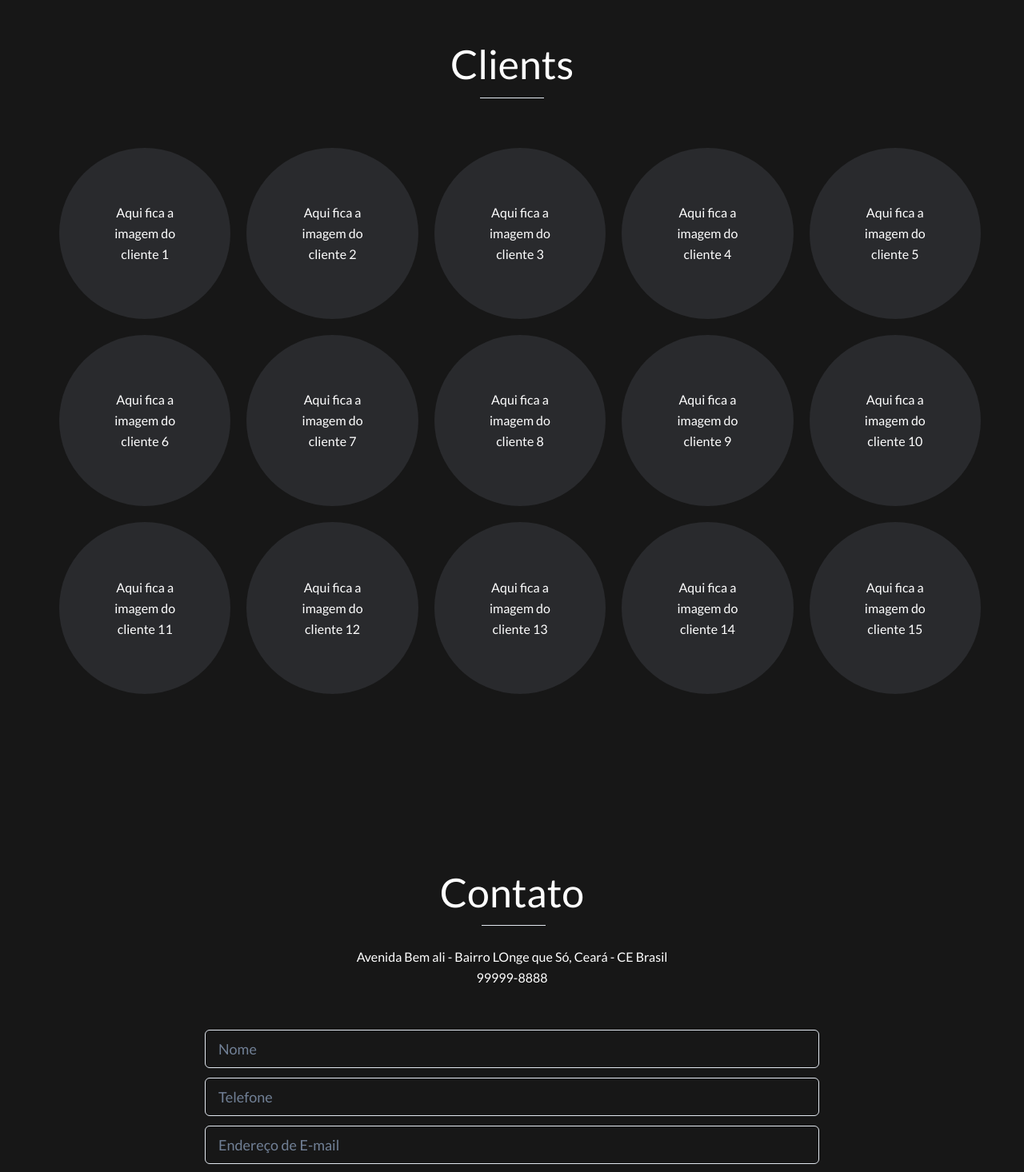
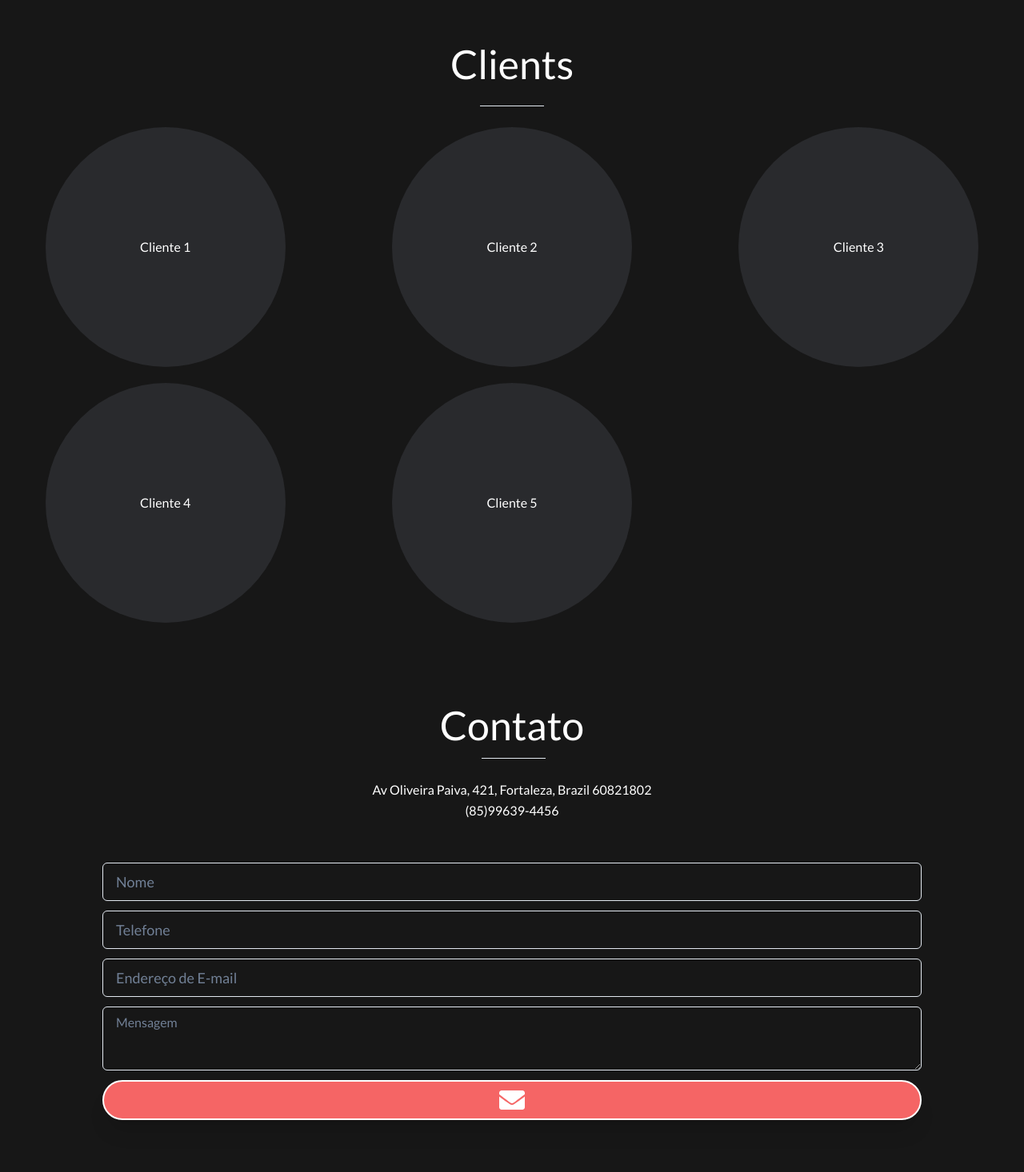
Before and after one commit to GiovanniAsantos/produtora-mov, a React (Vite) app: page / in a window 1280 px wide. Shown: the part 2520-3986 px from the top of the page at 80% size. Built offline with nearby package versions, Linux system fonts and the light colour scheme.

Commit message:
segue novo button email e animações para section clientes e portfolio completas

```diff
--- /dev/null
+++ b/src/components/EmailButton/index.tsx
@@ -0,0 +1,46 @@
+import React from "react";
+import { Button, ButtonProps, Icon } from "@chakra-ui/react";
+import { FaEnvelope } from "react-icons/fa";
+
+interface EmailButtonProps extends ButtonProps {
+  emailAddress?: string;
+  subject?: string;
+  body?: string;
+}
+
+const EmailButton: React.FC<EmailButtonProps> = ({
+  emailAddress = "Hansley@movprodutora.com.br",
+  subject = "",
+  body = "",
+  ...props
+}) => {
+  const handleClick = () => {
+    const url = `https://mail.google.com/mail/?view=cm&fs=1&to=${emailAddress}&su=${encodeURIComponent(subject)}&body=${encodeURIComponent(body)}`;
+    window.open(url, "_blank");
+  };
+
+  return (
+    <Button
+      boxShadow={"xl"}
+      rounded={"full"}
+      textTransform={"none"}
+      onClick={handleClick}
+      colorScheme="red"
+      bg="red.400"
+      _hover={{bg:"red.500"}}
+      color="white"
+      display="flex"
+      alignItems="center"
+      justifyContent="center"
+      width="100%"
+      height="50px"
+      borderColor={"white"}
+      border={"2px solid white"}
+      {...props}
+    >
+      <Icon as={FaEnvelope} boxSize="2em" />
+    </Button>
+  );
+};
+
+export default EmailButton;
--- a/src/components/layouts/HomeLayout/Clients/Clients.tsx
+++ b/src/components/layouts/HomeLayout/Clients/Clients.tsx
@@ -1,58 +1,90 @@
-import { Box, Button, Text, useBreakpointValue } from "@chakra-ui/react";
-import React, { useState } from "react";
+import { Box, Text, SimpleGrid } from "@chakra-ui/react";
+import React, { useEffect, useRef, useState } from "react";
 import MovLayout from "../../../../components/layouts/MovLayout";
 import "./style.css";
 
-type ClientsProps = {};
+export const Clients: React.FC = () => {
+  const [animationTriggered, setAnimationTriggered] = useState(false);
+  const clientsRef = useRef<HTMLDivElement>(null);
 
-export const Clients: React.FC<ClientsProps> = () => {
-  const [visibleCards, setVisibleCards] = useState(3); // Start by showing 3 cards
-  const totalCards = 15; // Total number of cards
+  const clientNames = ["Cliente 1", "Cliente 2", "Cliente 3", "Cliente 4", "Cliente 5"];
 
-  // Function to load more cards
-  const loadMoreCards = () => {
-    setVisibleCards((prev) => Math.min(prev + 3, totalCards)); // Increase by 3, but don't exceed total
-  };
+  useEffect(() => {
+    const handleScroll = () => {
+      const section = clientsRef.current;
+      if (section) {
+        const { top, bottom } = section.getBoundingClientRect();
+        const windowHeight = window.innerHeight;
 
-  // Determine if we should show all cards based on screen size
-  const showAllCards =
-    useBreakpointValue({ base: false, md: true, lg: true }) || false;
+        // 30% of the section must be visible
+        if (top < windowHeight * 0.7 && bottom > windowHeight * 0.3 && !animationTriggered) {
+          setAnimationTriggered(true);
+        }
+      }
+    };
+
+    window.addEventListener("scroll", handleScroll);
+    return () => {
+      window.removeEventListener("scroll", handleScroll);
+    };
+  }, [animationTriggered]);
 
   return (
     <MovLayout maxWidthContainer="100vw">
-      <Box className="clients-container">
-        <Box className="clients-title">
-          <h1>Clients</h1>
-          <hr />
+      <Box
+        ref={clientsRef}
+        marginTop="25vh"
+        display="flex"
+        flexDirection="column"
+        alignItems="center"
+        textAlign="center"
+        width="100%"
+        backgroundColor="#171717"
+        color="white"
+        paddingTop="0px"
+      >
+        <Box textAlign="center">
+          <h1 style={{ fontSize: "50px" }}>Clients</h1>
+          <hr style={{ color: "white", width: "80px", margin: "10px auto" }} />
         </Box>
-        <br />
-        <br />
-        <Box className="clients-grid">
-          {/* Show all cards if screen is large enough, otherwise show visible cards */}
-          {[
-            ...Array(
-              showAllCards ? totalCards : Math.min(visibleCards, totalCards)
-            ),
-          ].map((_, index) => (
-            <Box key={index} className="clients-card">
-              <Text className="clients-card-text">
-                Aqui fica a imagem do cliente {index + 1}
-              </Text>
-            </Box>
-          ))}
+        <Box width="100%" mt="4">
+          <SimpleGrid columns={[1, 1, 2, 3]} spacing={5}>
+            {clientNames.map((client, index) => (
+              <Box
+                key={index}
+                position="relative"
+                bg="#292a2d"
+                width={["250px", "250px", "300px", "300px"]} // Largura responsiva
+                height={["250px", "250px", "300px", "300px"]} // Altura responsiva
+                mx="auto"
+                borderRadius="50%" // Borda arredondada
+                overflow="hidden"
+                transition={`transform 1.5s ease, opacity 0.3s ease`}
+                transform={animationTriggered ? `translateX(0)` : `translateX(100%)`}
+                opacity={animationTriggered ? 1 : 0}
+                animation={
+                  animationTriggered
+                    ? index < 3
+                      ? "fadeInFromLeft 1.5s forwards"
+                      : "fadeInFromRight 1.5s forwards"
+                    : "none"
+                }
+                cursor="pointer"
+              >
+                <Text
+                  position="absolute"
+                  top="50%"
+                  left="50%"
+                  transform="translate(-50%, -50%)"
+                  color="white"
+                  textAlign="center"
+                >
+                  {client}
+                </Text>
+              </Box>
+            ))}
+          </SimpleGrid>
         </Box>
-        {/* Only show the button if there are more cards to load and the screen size is small */}
-        {!showAllCards && visibleCards < totalCards && (
-          <Button
-            onClick={loadMoreCards}
-            backgroundColor="#4497B3" // Set the button color
-            color="white" // Ensure text color is white
-            marginTop="20px"
-            _hover={{ backgroundColor: "#357f94" }} // Optional: Add a hover effect
-          >
-            Load More
-          </Button>
-        )}
       </Box>
     </MovLayout>
   );
--- a/src/components/layouts/HomeLayout/Clients/style.css
+++ b/src/components/layouts/HomeLayout/Clients/style.css
@@ -1,9 +1,8 @@
-/* Clients.css */
 .clients-container {
-    margin-top: 25vh;
+  margin-top: 10vh;
   display: flex;
   flex-direction: column;
-    justify-content: space-between;
+  justify-content: center;
   align-items: center;
   text-align: center;
   width: 100%;
@@ -29,47 +28,42 @@
 }
 
 .clients-grid {
-    margin-left: 20px;
   margin-top: 10px;
   width: 90%;
   display: grid;
-    grid-template-columns: repeat(5, 1fr); /* 5 columns */
-    grid-template-rows: repeat(3, 1fr); /* 3 rows */
-    gap: 20px; /* Space between cards */
-  }
-
-  .clients-button {
-    margin-top: 20px; /* Add some space above the button */
+  grid-template-columns: repeat(3, 1fr);
+  justify-items: center;
+  gap: 20px;
 }
 
 .clients-card {
   background-color: #292a2d;
-    width: 100%; /* Fill available width */
-    height: 0; /* Use padding for height */
-    padding-bottom: 100%; /* Maintain a square aspect ratio */
-    position: relative; /* For absolute positioning of content */
-    border-radius: 50%; /* Make the card circular */
-    overflow: hidden; /* Prevent overflow */
+  width: 90%; /* Ajuste para garantir que não ultrapasse a tela */
+  height: 200px; /* Ajuste a altura conforme necessário */
+  position: relative;
+  border-radius: 8px;
+  overflow: hidden;
+  transition: transform 1.5s ease, opacity 0.3s ease;
 }
 
-  .clients-card-text {
-    color: white;
-    text-align: center;
-    position: absolute; /* Center text */
-    top: 50%;
-    left: 50%;
-    transform: translate(-50%, -50%); /* Centering */
+@keyframes fadeInFromLeft {
+  0% {
+    transform: translateX(-100%);
+    opacity: 0;
   }
-
-  /* Media Queries */
-  @media (max-width: 768px) {
-    .clients-grid {
-      grid-template-columns: repeat(2, 1fr); /* 2 columns on smaller screens */
+  100% {
+    transform: translateX(0);
+    opacity: 1;
   }
 }
 
-  @media (max-width: 480px) {
-    .clients-grid {
-      grid-template-columns: 1fr; /* 1 column on very small screens */
+@keyframes fadeInFromRight {
+  0% {
+    transform: translateX(100%);
+    opacity: 0;
+  }
+  100% {
+    transform: translateX(0);
+    opacity: 1;
   }
 }
--- a/src/components/layouts/HomeLayout/Contact/Contact.tsx
+++ b/src/components/layouts/HomeLayout/Contact/Contact.tsx
@@ -1,15 +1,28 @@
-import { Box, Button, Input, Stack, Textarea } from '@chakra-ui/react'
-import React from 'react'
-import MovLayout from '../../../../components/layouts/MovLayout'
+import { Box, Input, Stack, Textarea } from "@chakra-ui/react";
+import React, { useState } from "react";
+import MovLayout from "../../../../components/layouts/MovLayout";
+import EmailButton from "../../../EmailButton";
 
-type ContactProps = {}
+type ContactProps = {};
 
 export const Contact: React.FC<ContactProps> = () => {
+  const [name, setName] = useState("");
+  const [phone, setPhone] = useState("");
+  const [email, setEmail] = useState("");
+  const [message, setMessage] = useState("");
+
+  const emailBody = `
+    Nome: ${name}
+    Telefone: ${phone}
+    Email: ${email}
+    Mensagem: ${message}
+  `;
+
   return (
     <>
       <MovLayout maxWidthContainer="100vw">
         <Box
-          marginTop={'25vh'}
+          marginTop={"10vh"}
           display="flex"
           flexDirection="column"
           justifyContent="space-between"
@@ -18,29 +31,56 @@ export const Contact: React.FC<ContactProps> = () => {
           width="100%"
           backgroundColor="#171717"
           color="white"
-          paddingTop="0px">
-          <Box width="100%" alignItems={'center'} justifyContent={'center'} textAlign={'center'}>
-            <h1 style={{ fontSize: '50px' }}>Contato</h1>
-            <hr style={{ color: 'white', width: '80px', marginLeft: '47%' }} />
+          paddingTop="0px"
+        >
+          <Box
+            width="100%"
+            alignItems={"center"}
+            justifyContent={"center"}
+            textAlign={"center"}
+          >
+            <h1 style={{ fontSize: "50px" }}>Contato</h1>
+            <hr style={{ color: "white", width: "80px", marginLeft: "47%" }} />
             <br />
-            <p>Avenida Bem ali - Bairro LOnge que Só, Ceará - CE Brasil</p>
-            <p>99999-8888</p>
+            <p>Av Oliveira Paiva, 421, Fortaleza, Brazil 60821802</p>
+            <p>(85)99639-4456</p>
           </Box>
           <br />
           <br />
-          <Box width={'60%'}>
+          <Box width={"80%"}>
             <Stack gap={3}>
-              <Input placeholder="Nome" size="lg" />
-              <Input placeholder="Telefone" size="lg" />
-              <Input placeholder="Endereço de E-mail" size="lg" />
-              <Textarea placeholder="Mensagem" />
-              <Button backgroundColor={'#4497b3 !important'} size="lg">
-                Fale Conosco
-              </Button>
+              <Input
+                placeholder="Nome"
+                size="lg"
+                value={name}
+                onChange={(e) => setName(e.target.value)}
+              />
+              <Input
+                placeholder="Telefone"
+                size="lg"
+                value={phone}
+                onChange={(e) => setPhone(e.target.value)}
+              />
+              <Input
+                placeholder="Endereço de E-mail"
+                size="lg"
+                value={email}
+                onChange={(e) => setEmail(e.target.value)}
+              />
+              <Textarea
+                placeholder="Mensagem"
+                value={message}
+                onChange={(e) => setMessage(e.target.value)}
+              />
+              <EmailButton
+                emailAddress="Hansley@movprodutora.com.br"
+                subject="Contato via Formulário"
+                body={emailBody}
+              />
             </Stack>
           </Box>
         </Box>
       </MovLayout>
     </>
-  )
-}
+  );
+};
--- a/src/components/layouts/HomeLayout/Portfolio/Portfolio.tsx
+++ b/src/components/layouts/HomeLayout/Portfolio/Portfolio.tsx
@@ -1,9 +1,7 @@
-import React, { useState } from "react";
+import React, { useEffect, useState, useRef } from "react";
 import {
   Box,
   SimpleGrid,
-  Button,
-  useBreakpointValue,
   Image,
   Modal,
   ModalOverlay,
@@ -15,32 +13,19 @@ import MovLayout from "../../MovLayout";
 import PlayIcon from "../../../../assets/img/playIcon.png";
 
 export const Portfolio: React.FC = () => {
-  const [visibleCards, setVisibleCards] = useState(3);
-  const showAllCards =
-    useBreakpointValue({ base: false, md: true, lg: true }) || false;
-  const cardHeight = useBreakpointValue({ base: "200px", md: "199px" });
-
   const [isModalOpen, setIsModalOpen] = useState(false);
   const [selectedVideo, setSelectedVideo] = useState<string | null>(null);
+  const [animationTriggered, setAnimationTriggered] = useState(false);
+  const portfolioRef = useRef<HTMLDivElement>(null);
 
   const videoData = [
-    { id: "iZMxC7wUExo", title: "Exemplo de Vídeo 1" },
-    { id: "wjYzP8HuYC4", title: "Exemplo de Vídeo 2" },
-    { id: "3Khjh8tKNmw", title: "Exemplo de Vídeo 3" },
-    { id: "Zg6TYH25HVI", title: "Exemplo de Vídeo 4" },
-    { id: "I8Y0-CQvmSc", title: "Exemplo de Vídeo 5" },
-    { id: "ixrFududowI", title: "Exemplo de Vídeo 6" },
+    { id: "ixrFududowI", title: "Exemplo de Vídeo 6" }, // index 0
+    { id: "I8Y0-CQvmSc", title: "Exemplo de Vídeo 5" }, // index 1
+    { id: "Zg6TYH25HVI", title: "Exemplo de Vídeo 4" }, // index 2
+    { id: "3Khjh8tKNmw", title: "Exemplo de Vídeo 3" }, // index 3
+    { id: "wjYzP8HuYC4", title: "Exemplo de Vídeo 2" }, // index 4
+    { id: "iZMxC7wUExo", title: "Exemplo de Vídeo 1" }, // index 5
   ];
-
-  const toggleCardsVisibility = () => {
-    setVisibleCards((prev) => {
-      if (prev >= videoData.length) {
-        return Math.max(3, prev - 3);
-      } else {
-        return Math.min(prev + 3, videoData.length);
-      }
-    });
-  };
 
   const openModal = (videoId: string) => {
     setSelectedVideo(videoId);
@@ -49,20 +34,26 @@ export const Portfolio: React.FC = () => {
 
   const renderCards = () => (
     <SimpleGrid columns={[1, 1, 2, 3]} spacing={5} width="100%">
-      {videoData
-        .slice(0, showAllCards ? videoData.length : visibleCards)
-        .map((video, index) => (
+      {videoData.map((video, index) => (
         <Box
           key={index}
           position="relative"
           bg="#292a2d"
-            width="90%"
-            height={cardHeight}
+          width="90%" // Mantenha a largura como 90%
+          height="199px"
           mx="auto"
           borderRadius="8px"
           overflow="hidden"
-            transition="transform 0.3s ease"
-            _hover={{ transform: "scale(1.05)" }}
+          transition={`transform 1.5s ease, opacity 0.3s ease`}
+          transform={animationTriggered ? `translateX(0)` : `translateX(0)`} // Remover o deslocamento
+          opacity={animationTriggered ? 1 : 0}
+          animation={
+            animationTriggered
+              ? index < 3
+                ? "fadeInFromLeft 1.5s forwards" // Aumente a duração para 1.5s
+                : "fadeInFromRight 1.5s forwards" // Aumente a duração para 1.5s
+              : "none"
+          }
           onClick={() => openModal(video.id)}
           cursor="pointer"
         >
@@ -93,9 +84,34 @@ export const Portfolio: React.FC = () => {
     </SimpleGrid>
   );
 
+  useEffect(() => {
+    const handleScroll = () => {
+      const section = portfolioRef.current;
+      if (section) {
+        const { top, bottom } = section.getBoundingClientRect();
+        const windowHeight = window.innerHeight;
+
+        // 30% of the section must be visible
+        if (
+          top < windowHeight * 0.7 &&
+          bottom > windowHeight * 0.3 &&
+          !animationTriggered
+        ) {
+          setAnimationTriggered(true);
+        }
+      }
+    };
+
+    window.addEventListener("scroll", handleScroll);
+    return () => {
+      window.removeEventListener("scroll", handleScroll);
+    };
+  }, [animationTriggered]);
+
   return (
     <MovLayout maxWidthContainer="100vw">
       <Box
+        ref={portfolioRef}
         marginTop="25vh"
         display="flex"
         flexDirection="column"
@@ -113,19 +129,6 @@ export const Portfolio: React.FC = () => {
         <Box width="100%" mt="4">
           {renderCards()}
         </Box>
-        {!showAllCards && (
-          <Button
-            onClick={toggleCardsVisibility}
-            backgroundColor="#4497B3"
-            color="white"
-            marginTop="20px"
-            _hover={{ backgroundColor: "#357f94" }}
-          >
-            {visibleCards >= videoData.length
-              ? "Mostrar menos"
-              : "Mostrar mais"}
-          </Button>
-        )}
 
         {/* Modal para exibir o vídeo */}
         <Modal
@@ -139,9 +142,9 @@ export const Portfolio: React.FC = () => {
             paddingBottom={"50px"}
             paddingTop={"50px"}
             height={"500px"}
-            maxW={{ base: "90%", md: "800px" }} // Define a largura máxima
-            marginX="auto" // Centraliza horizontalmente
-            mx={3} // Padding mínimo nas bordas
+            maxW={{ base: "90%", md: "800px" }}
+            marginX="auto"
+            mx={3}
             backgroundColor={"black"}
           >
             <ModalCloseButton color="white" />
@@ -164,3 +167,5 @@ export const Portfolio: React.FC = () => {
     </MovLayout>
   );
 };
+
+// CSS remains unchanged
```
Also changed, not shown: src/components/layouts/HomeLayout/Portfolio/style.css (+35 -5 lines). Lines whose indentation alone changed are shown as unchanged.
